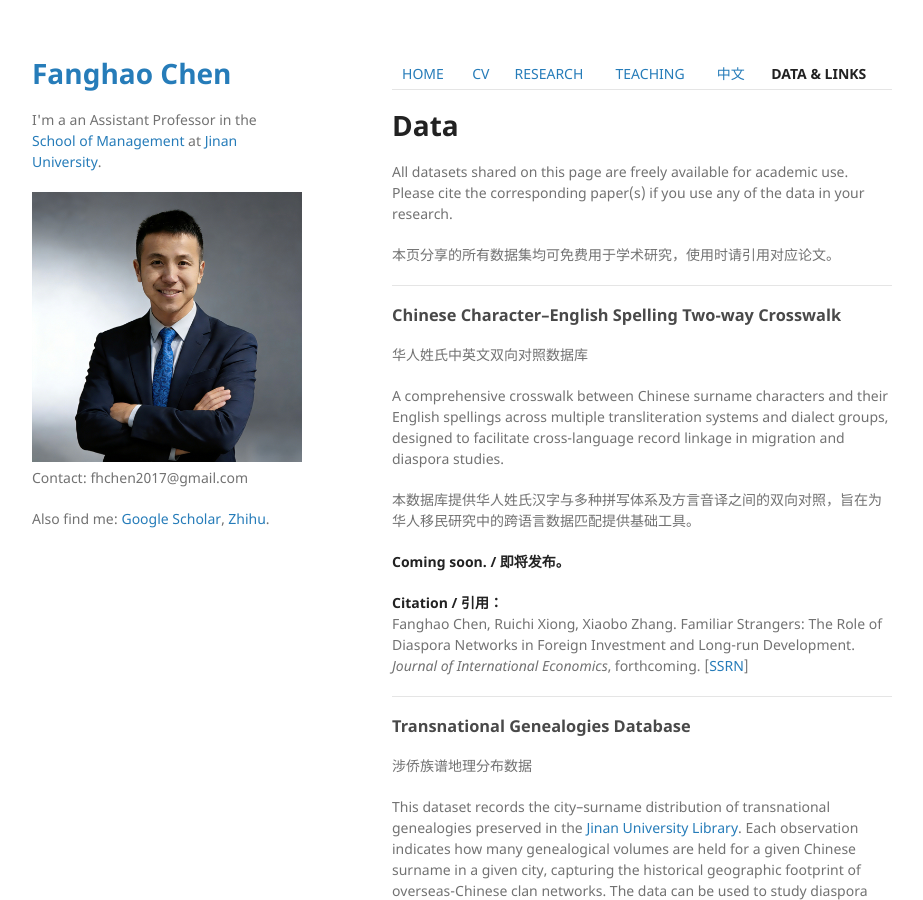
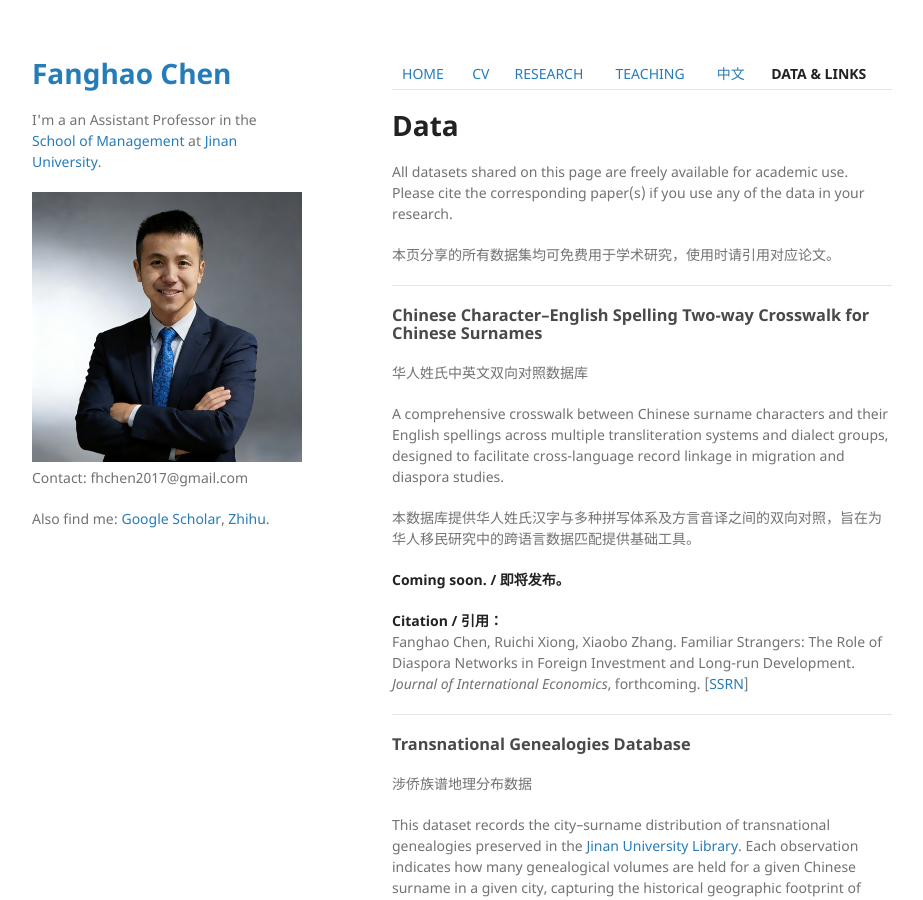
Before and after one commit to FanghaoChen/homepage, a Jekyll site: the page built from links.md, in a window 1280 px wide and 900 px high. Shown: the whole window, without its empty margins (178-1101 px from the left). Built offline with Jekyll 4.4.1, drawn with Linux system fonts in a browser that asks for light colours; our own code applies the rules of GitHub Pages for plain Markdown files.

Commit message:
Update links.md

```diff
--- a/links.md
+++ b/links.md
@@ -8,7 +8,7 @@ All datasets shared on this page are freely available for academic use. Please c
 
 ---
 
-### Chinese Character–English Spelling Two-way Crosswalk ###
+### Chinese Character–English Spelling Two-way Crosswalk for Chinese Surnames ###
 华人姓氏中英文双向对照数据库
 
 A comprehensive crosswalk between Chinese surname characters and their English spellings across multiple transliteration systems and dialect groups, designed to facilitate cross-language record linkage in migration and diaspora studies.
```
